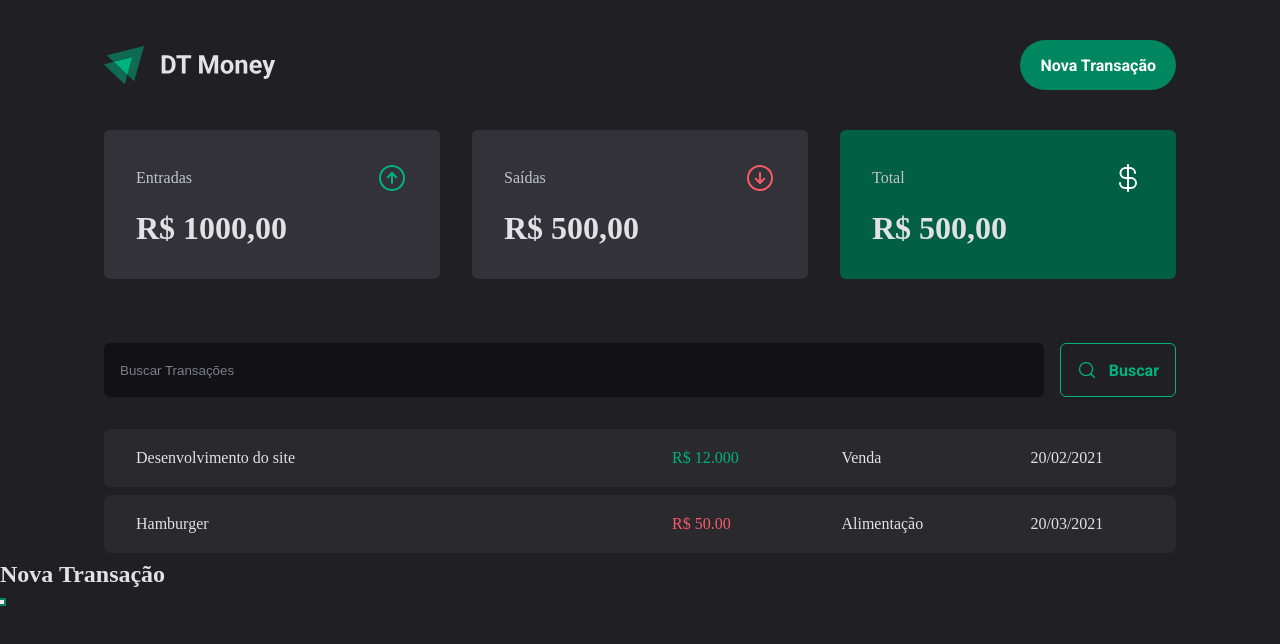
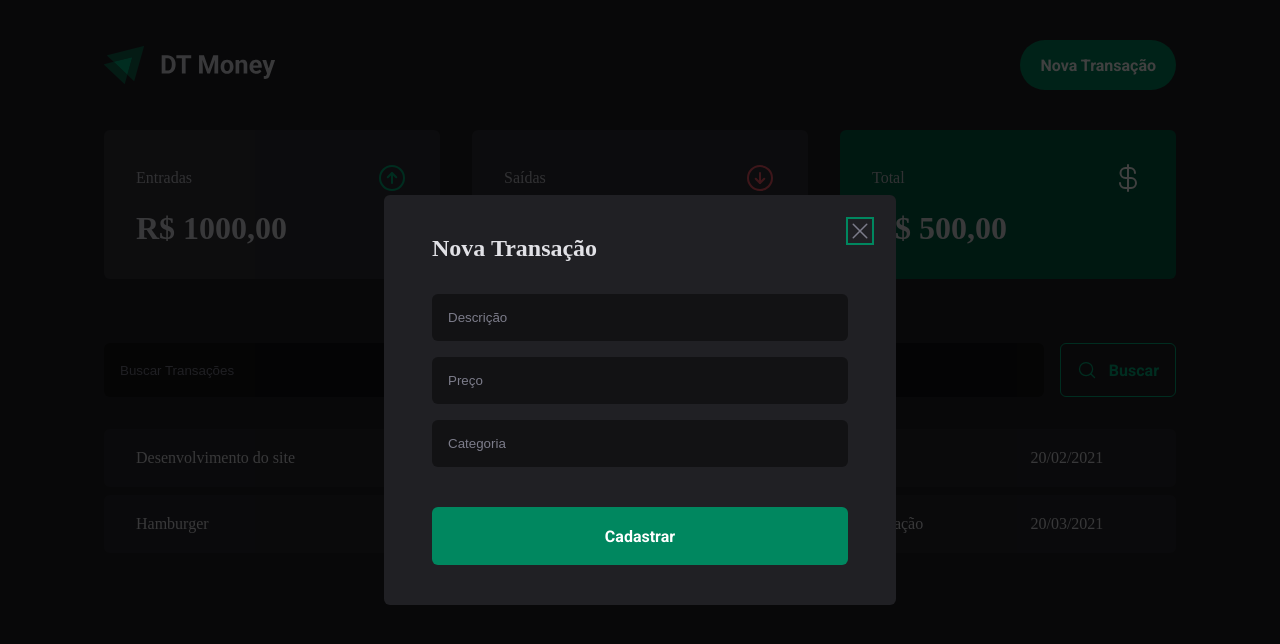
Before and after one commit to Igor-Thiago/DT---Money, a React (Vite) app: page / in a window 1280 px wide. Both pictures are taken after a click on the button "Nova Transação". Shown: the top 644 px of the page. Built offline with nearby package versions, Linux system fonts and the light colour scheme.

Commit message:
Estilização da modal

```diff
--- a/src/components/Header/index.tsx
+++ b/src/components/Header/index.tsx
@@ -1,6 +1,7 @@
 import { HeaderContainer, HeaderContent, NewTransactionButton } from "./styles";
 import * as Dialog from "@radix-ui/react-dialog";
 import logoImg from '../../assets/Logo-ignite.svg';
+import { NewTransactionModal } from "../NewTransactionModal";
 
 export function Header() {
     return (
@@ -13,15 +14,7 @@
                     <Dialog.Trigger asChild>
                         <NewTransactionButton>Nova Transação</NewTransactionButton>
                     </Dialog.Trigger>
-                    <Dialog.Portal>
-                        <Dialog.Overlay/>
-                        <Dialog.Content>
-                            <div>
-                            <Dialog.Title>Nova Transação</Dialog.Title>
-                            <Dialog.Close/>
-                            </div>
-                        </Dialog.Content>
-                    </Dialog.Portal>
+                    <NewTransactionModal />
 
                 </Dialog.Root>
 
--- /dev/null
+++ b/src/components/NewTransactionModal/index.tsx
@@ -0,0 +1,29 @@
+import * as Dialog from "@radix-ui/react-dialog";
+import { Overlay, Content, CloseButton } from "./styles";
+import { X } from "phosphor-react";
+
+
+export function NewTransactionModal() {
+    return (
+        <Dialog.Portal>
+            <Overlay />
+            <Content>
+
+                <Dialog.Title>Nova Transação</Dialog.Title>
+                <CloseButton>
+                    <X size={24}/>
+                </CloseButton>
+
+                <form action="">
+                    <input type="text" placeholder="Descrição" />
+                    <input type="number" placeholder="Preço" />
+                    <input type="text" placeholder="Categoria" />
+                    <button type="submit">Cadastrar</button>
+                </form>
+
+
+
+            </Content>
+        </Dialog.Portal>
+    )
+}
--- /dev/null
+++ b/src/components/NewTransactionModal/styles.ts
@@ -0,0 +1,88 @@
+import styled from "styled-components";
+import * as Dialog from "@radix-ui/react-dialog";
+
+
+export const Overlay = styled(Dialog.Overlay)`
+    background-color: rgba(0, 0, 0, 0.75);
+    position: fixed;
+    inset: 0;
+    display: flex;
+    width: 100vw;
+    height: 100vh;
+
+
+`;
+
+export const Content = styled(Dialog.Content)`
+    min-width: 32rem;
+    border-radius: 6px;
+    padding: 2.5rem 3rem;
+    background: ${props => props.theme["gray-800"]};
+
+
+    //Abaixo um hackzin pra centralizar os bgl na tela
+    position: fixed;
+    top: 50%;
+    left: 50%;
+    transform: translate(-50%, -50%);
+
+    form {
+        margin-top: 2rem;
+
+        display: flex;
+        flex-direction: column;
+        gap: 1rem;
+
+        input {
+            border-radius: 6px;
+            border: 0;
+            background: ${props => props.theme["gray-900"]};
+            color: ${props => props.theme["gray-300"]};
+            padding: 1rem;
+
+            &::placeholder {
+                color: ${props => props.theme["gray-500"]};
+            }
+        }
+
+        button[type="submit"] {
+            height: 58px;
+            border: 0;
+            background: ${props => props.theme["green-500"]};
+            color: ${props => props.theme.white};
+            border-radius: 6px;
+            font-weight: bold;
+            padding: 0 1.25rem;
+            margin-top: 1.5rem;
+
+            cursor: pointer;
+
+            &:hover {
+                background: ${props => props.theme["green-700"]};
+                transition: background-color 0.2s;
+            }
+        }
+
+    }
+
+`;
+
+export const CloseButton = styled(Dialog.Close)`
+    position: absolute;
+    top: 1.5rem;
+    right: 1.5rem;
+    background: transparent;
+    border: 0;
+    line-height: 0;
+    cursor: pointer;
+    color: ${props => props.theme["gray-500"]};
+
+
+    &:hover {
+        background-color: ${props => props.theme["red-500"]};
+        transition: background-color 0.2s;
+    }
+
+
+
+`;
```
